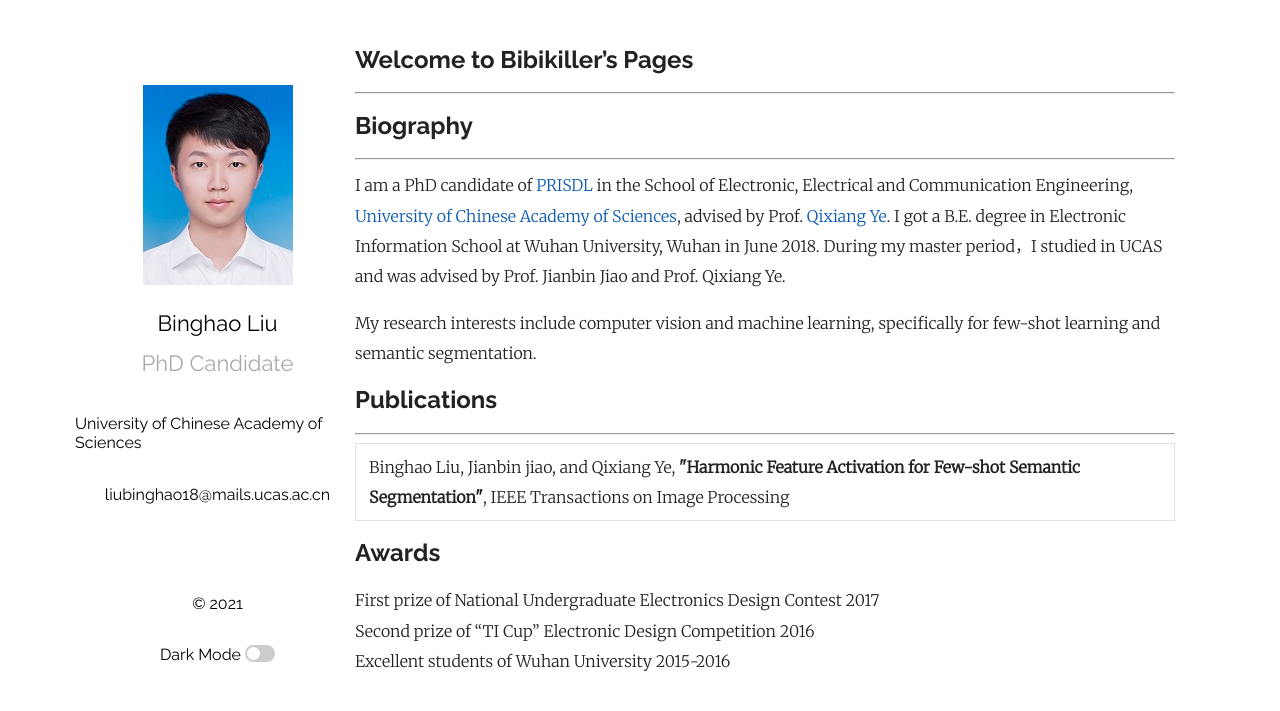
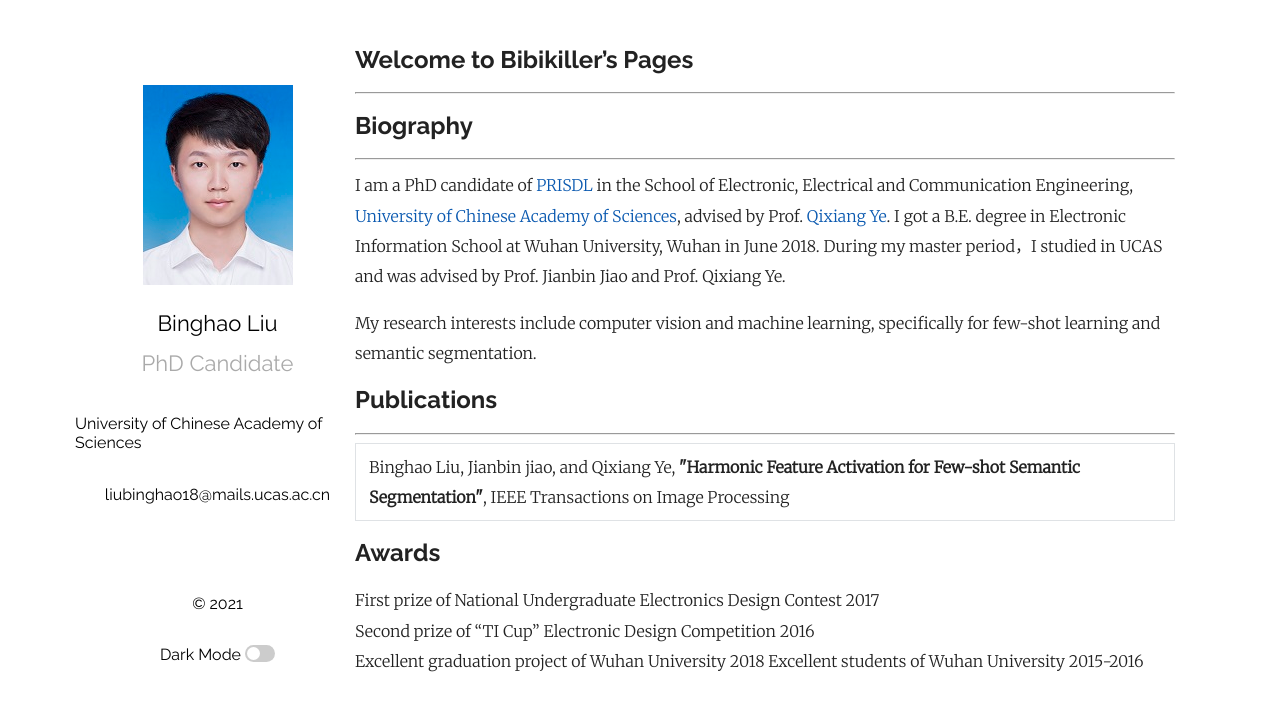
Before and after one commit to Bibikiller/Bibikiller.github.io, a Jekyll site: the page built from index.md, in a window 1280 px wide. Shown: the top 711 px of the page. Built offline with Jekyll 4.4.1, drawn with Linux system fonts in a browser that asks for light colours; some web fonts are replaced; our own code applies the rules of GitHub Pages for plain Markdown files; a script that is not in the unit is left out; comment, search, counter and statistics services are not loaded.

Commit message:
Update index.md

```diff
--- a/index.md
+++ b/index.md
@@ -20,4 +20,5 @@ IEEE Transactions on Image Processing </td>
 ## Awards
 First prize of National Undergraduate Electronics Design Contest 2017
 Second prize of “TI Cup” Electronic Design Competition 2016
+Excellent graduation project of Wuhan University 2018
 Excellent students of Wuhan University 2015-2016
```
